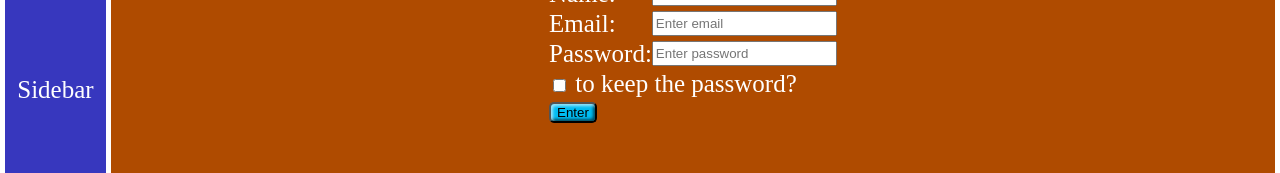
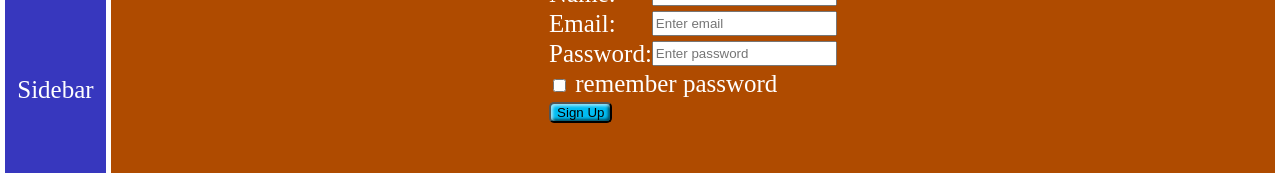
Before and after one commit to nikitanagorni/home-work, a website: page 09/index.html in a window 1280 px wide. Shown: the part 326-499 px from the top of the page. Drawn offline with nearby package versions, Linux system fonts and the light colour scheme.

Commit message:
added change

```diff
--- a/09/index.html
+++ b/09/index.html
@@ -37,10 +37,10 @@
                         </div>
                         <div class="checkbox">
                             <input type="checkbox" id="subscribeNews" name="subscribe" value="newsletter">
-                            <label for="subscribeNews">to keep the password?</label>
+                            <label for="subscribeNews">remember password</label>
                         </div>
                         <div>
-                            <button class="button" type="submit">Enter</button>
+                            <button class="button" type="submit">Sign Up</button>
                         </div>
                     </div>
                 </div>
```
